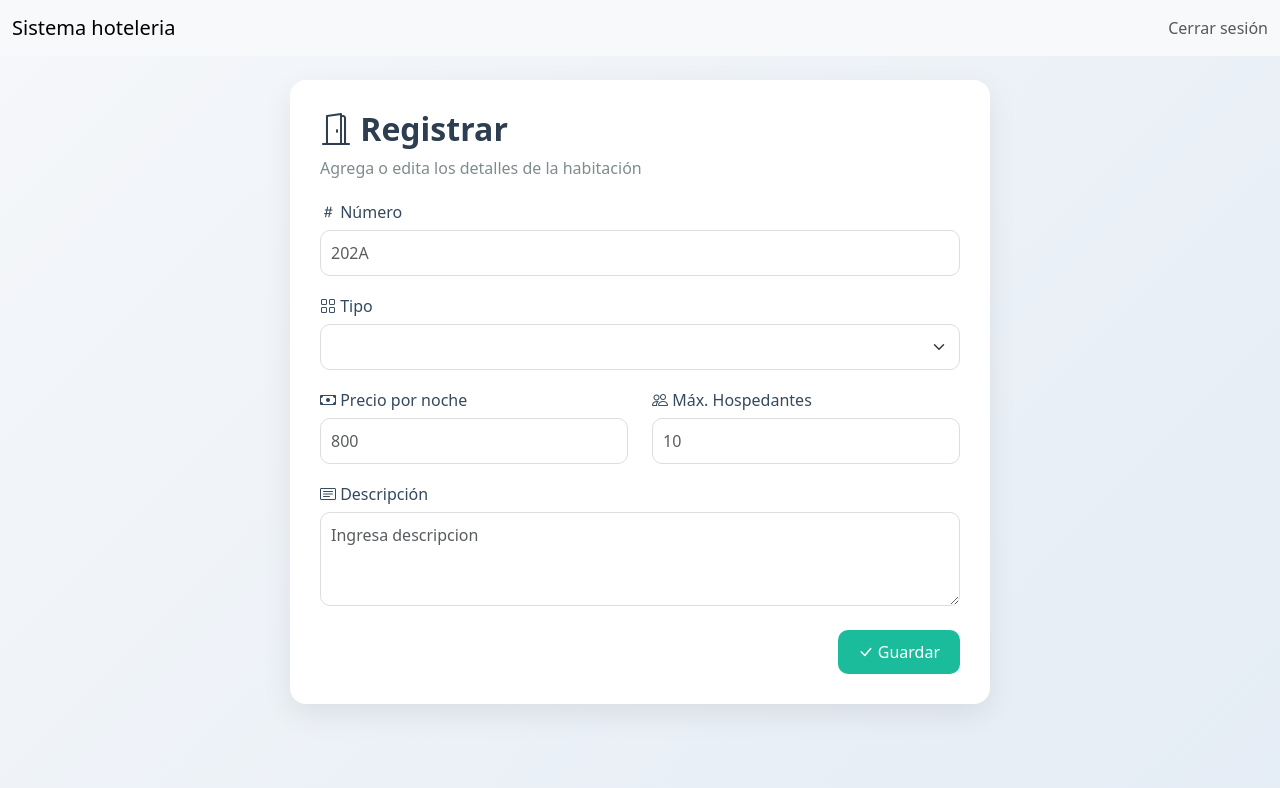
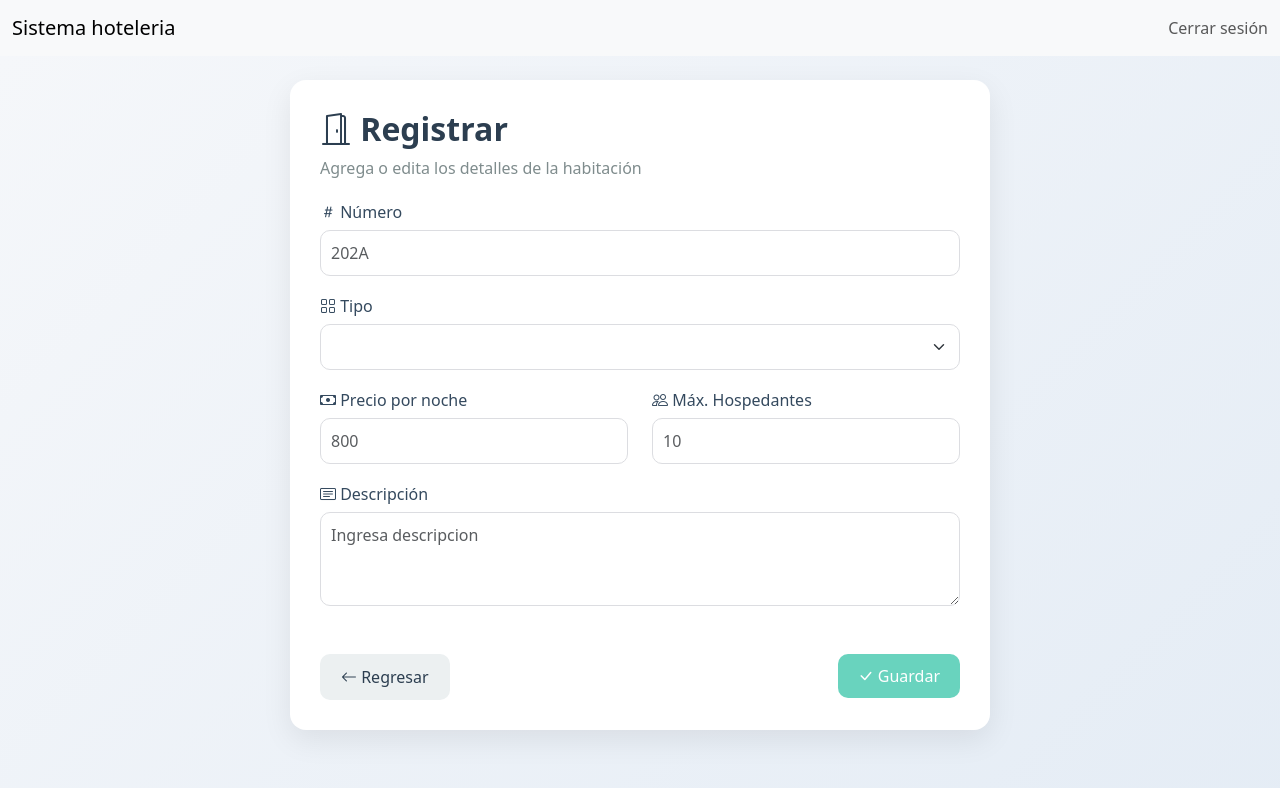
Before and after one commit to maSagn/SistemaHoteleriaCliente, an Angular app: page /room in a window 1280 px wide. Shown: the top 788 px of the page. Built offline with nearby package versions, Linux system fonts and the light colour scheme; sample sign-in values are in the browser's storage.

Commit message:
Paginacion en filtro Room

```diff
--- a/src/app/Components/booking-form/booking-form.component.css
+++ b/src/app/Components/booking-form/booking-form.component.css
@@ -58,6 +58,20 @@
 .btn-outline-hotel {
     border: 1px solid #1abc9c;
     color: #1abc9c;
+}
+
+/* Botón regresar */
+.btn-back {
+    background: #ecf0f1;
+    color: #2c3e50;
+    border-radius: 10px;
+    padding: 10px 20px;
+
+}
+
+.btn-back:hover {
+    background: #d0d7de;
+    transform: translateY(-1px);
 }
 
 /* Precio */
--- a/src/app/Components/booking-form/booking-form.component.html
+++ b/src/app/Components/booking-form/booking-form.component.html
@@ -94,12 +94,20 @@
                 </span>
             </div>
 
-            <!-- BOTON -->
-            <div class="text-end mt-4" *ngIf="!idBooking">
-                <button class="btn btn-hotel" [disabled]="bookigForm.invalid">
-                    <i class="bi bi-check-lg"></i>
-                    Guardar
+            <div class="d-flex justify-content-between mt-4">
+
+                <!-- BOTÓN REGRESAR -->
+                <button type="button" class="btn btn-back mt-4" [routerLink]="['/bookings']">
+                    <i class="bi bi-arrow-left"></i> Regresar
                 </button>
+
+                <!-- BOTON GUARDAR -->
+                <div class="text-end mt-4" *ngIf="!idBooking">
+                    <button class="btn btn-hotel" [disabled]="bookigForm.invalid">
+                        <i class="bi bi-check-lg"></i>
+                        Guardar
+                    </button>
+                </div>
             </div>
 
         </form>
--- a/src/app/Components/room-form/room-form.component.css
+++ b/src/app/Components/room-form/room-form.component.css
@@ -75,6 +75,20 @@ textarea:focus {
     background: #16a085;
 }
 
+/* Botón regresar */
+.btn-back {
+    background: #ecf0f1;
+    color: #2c3e50;
+    border-radius: 10px;
+    padding: 10px 20px;
+
+}
+
+.btn-back:hover {
+    background: #d0d7de;
+    transform: translateY(-1px);
+}
+
 /* Responsive */
 @media (max-width: 768px) {
 
--- a/src/app/Components/room-form/room-form.component.html
+++ b/src/app/Components/room-form/room-form.component.html
@@ -32,10 +32,9 @@
                     <option value="Suite">Suite</option>
                     <option value="Familiar">Familiar</option>
                 </select>
-                <span class="error-msg"
-                        *ngIf="roomForm.get('type')?.touched && roomForm.get('type')?.invalid">
-                        Selecciona tipo de habitacion.
-                    </span>
+                <span class="error-msg" *ngIf="roomForm.get('type')?.touched && roomForm.get('type')?.invalid">
+                    Selecciona tipo de habitacion.
+                </span>
             </div>
 
             <!-- PRECIO + CAPACIDAD -->
@@ -51,7 +50,8 @@
 
                 <div class="col-md-6 form-group">
                     <label><i class="bi bi-people"></i> Máx. Hospedantes</label>
-                    <input type="number" min="1" max="10" formControlName="maxGuests" class="form-control" placeholder="10">
+                    <input type="number" min="1" max="10" formControlName="maxGuests" class="form-control"
+                        placeholder="10">
                     <span class="error-msg"
                         *ngIf="roomForm.get('maxGuests')?.touched && roomForm.get('maxGuests')?.invalid">
                         Solo se permiten numeros enteros positivos.
@@ -76,11 +76,19 @@
                 </span>
             </div>
 
-            <!-- BOTÓN -->
-            <div class="text-end mt-4">
-                <button class="btn btn-hotel">
-                    <i class="bi bi-check-lg"></i> Guardar
+            <div class="d-flex justify-content-between mt-4">
+
+                <!-- BOTÓN REGRESAR -->
+                <button type="button" class="btn btn-back mt-4" [routerLink]="['/rooms']">
+                    <i class="bi bi-arrow-left"></i> Regresar
                 </button>
+
+                <!-- BOTON GUARDAR -->
+                <div class="text-end mt-4">
+                    <button class="btn btn-hotel" [disabled]="roomForm.invalid">
+                        <i class="bi bi-check-lg"></i> Guardar
+                    </button>
+                </div>
             </div>
 
         </form>
--- a/src/app/Components/room-list/room-list.component.ts
+++ b/src/app/Components/room-list/room-list.component.ts
@@ -80,9 +80,11 @@ export class RoomListComponent {
   disponibleSeleccionado: boolean | null = null;
 
   filtrar() {
+    this.page = 0;
     this.rooms = [];
-    this.roomService.getByFilters(this.tipoSeleccionado, this.disponibleSeleccionado).subscribe(data => {
-      this.rooms = data;
+    this.roomService.getByFilters(this.tipoSeleccionado, this.disponibleSeleccionado, this.page, this.size).subscribe(res => {
+      this.rooms = res.data;
+      this.totalRecords = res.total;
     });
   }
 
--- a/src/app/Service/room.service.ts
+++ b/src/app/Service/room.service.ts
@@ -58,14 +58,20 @@ export class RoomService {
     );
   }
 
-  getByFilters(tipo: string, disponible: boolean | null) {
-    let params: any = {};
+  getByFilters(tipo: string, disponible: boolean | null, page: number, size: number) {
+    let params: any = {
+      page: page,
+      size: size
+    };
 
     if (tipo) params.tipo = tipo;
     if (disponible !== null) params.disponible = disponible;
 
     return this.http.get<Result<RoomModel[]>>(`${this.url}/filter`, { params }).pipe(
-      map(response => response.object)
-    )
+      map(response => ({
+        data: response.object,
+        total: response.totalRecords
+      }))
+    );
   }
 }
```
